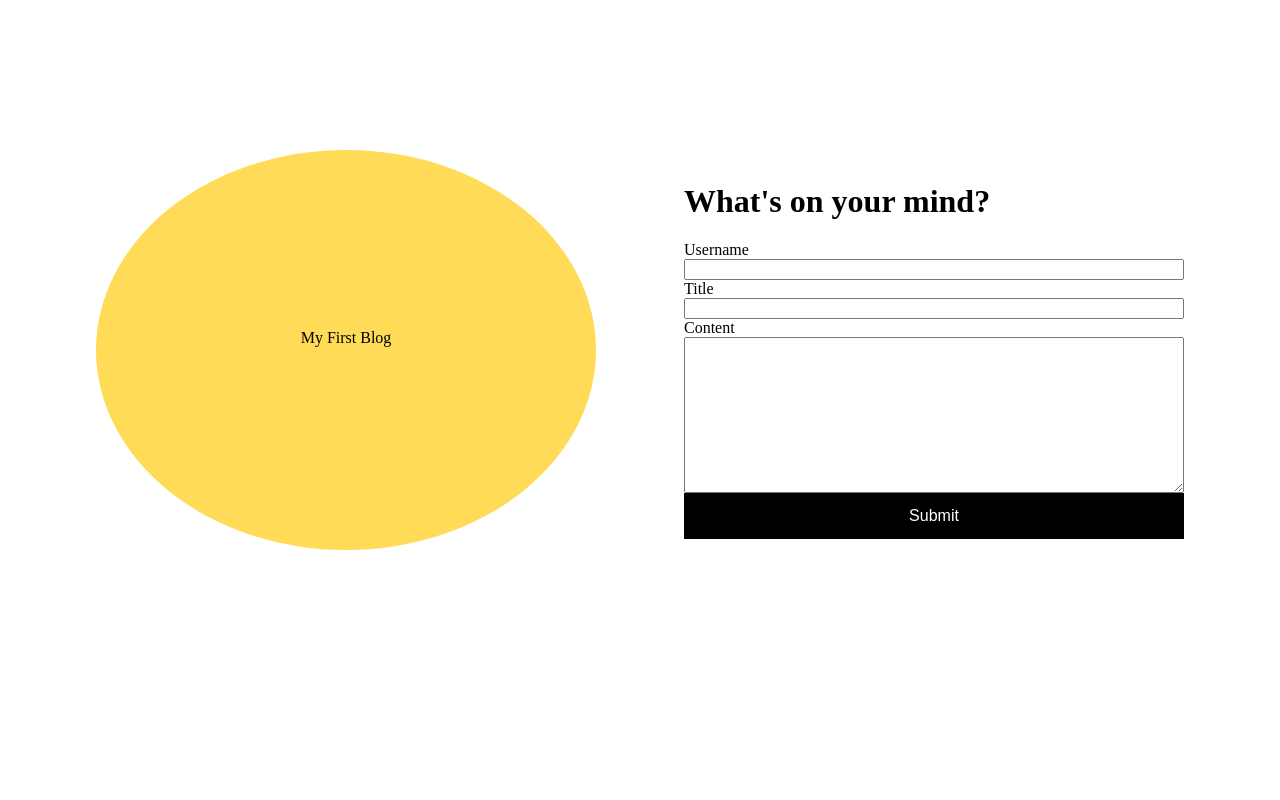
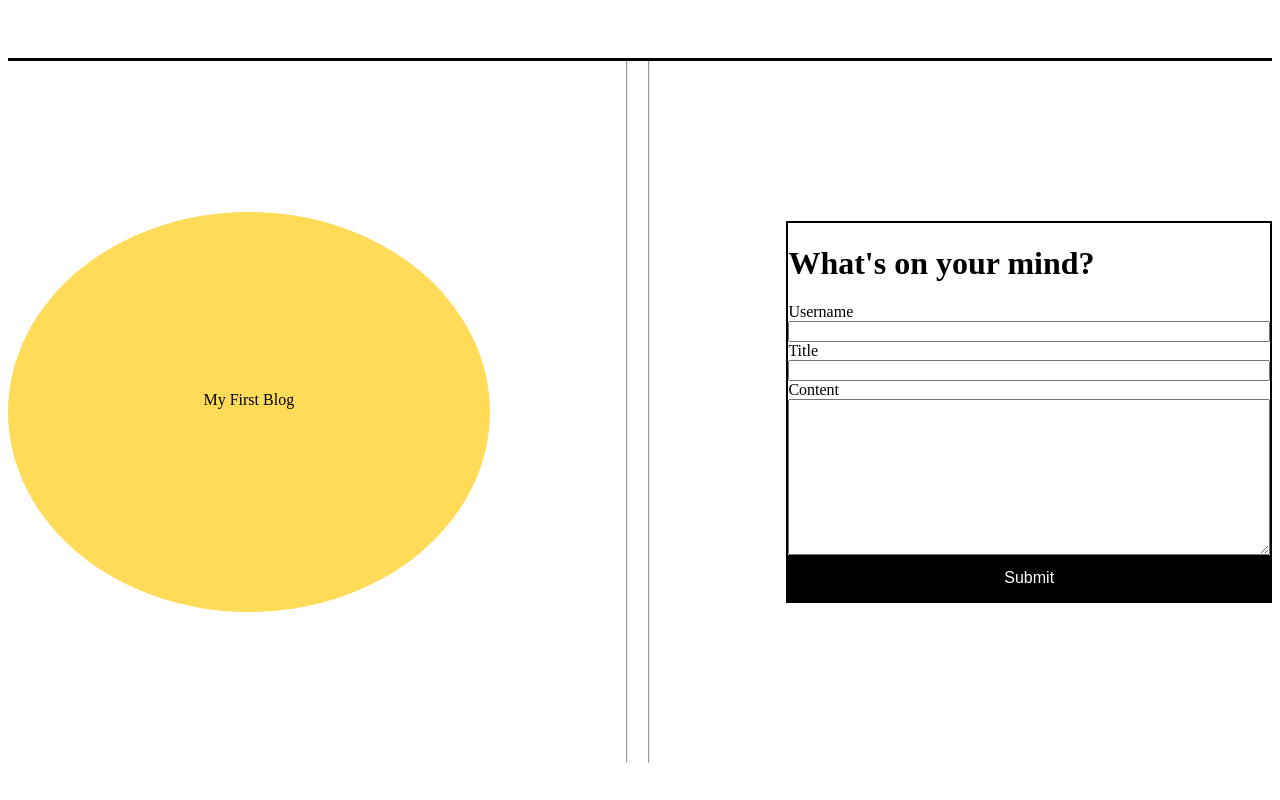
Before and after one commit to jesse437/my-personal-blog, a plain HTML site: page index.html in a window 1280 px wide. Drawn offline with Linux system fonts and the light colour scheme.

Commit message:
another update

```diff
--- a/Assets/css/form.css
+++ b/Assets/css/form.css
@@ -8,14 +8,27 @@ button {
   font-size: 16px;
   cursor: pointer;
   text-align: center;
-
 }
-
-
 
 .button {
   background-color: #ddd;
   color: black;
   width: 50%;
+}
 
+.form-container {
+  border: 2px solid black;
+  margin-left: 10%;
 }
+
+header {
+  height: 50px;
+  border-bottom: 3px solid black;
+}
+
+hr {
+  height: 700px;
+  margin: 0;
+  margin-left: 10px;
+  margin-right: 10px;
+}
--- a/Assets/css/style.css
+++ b/Assets/css/style.css
@@ -2,15 +2,16 @@
 .circle {
   height: 400px;
   width: 500px;
-  background-color:#FFDB58;
+  background-color: #ffdb58;
   border-radius: 50%;
   text-align: center;
   line-height: 375px;
+  margin-right: 10%;
 }
 main {
   display: flex;
-  margin-top: 150px;
-  justify-content: space-evenly;
+
+  /* justify-content: space-evenly; */
   align-items: center;
 }
 
@@ -24,8 +25,8 @@ main {
   background-color: #333;
   color: #fff;
 }
-#moon{
-    display: none;
+#moon {
+  display: none;
 }
 form {
   display: flex;
--- a/index.html
+++ b/index.html
@@ -10,14 +10,16 @@
   </head>
   <body>
     <header>
-        <div class="mode-imgs">
-
-        </div>
+      <div class="mode-imgs"></div>
     </header>
 
     <main>
       <!--The circle image to the left-->
       <div class="circle">My First Blog</div>
+
+      <hr />
+      <hr />
+
       <div class="form-container">
         <!--This is the main content for the first page-->
         <h1>What's on your mind?</h1>
```
Lines whose indentation alone changed are shown as unchanged.
